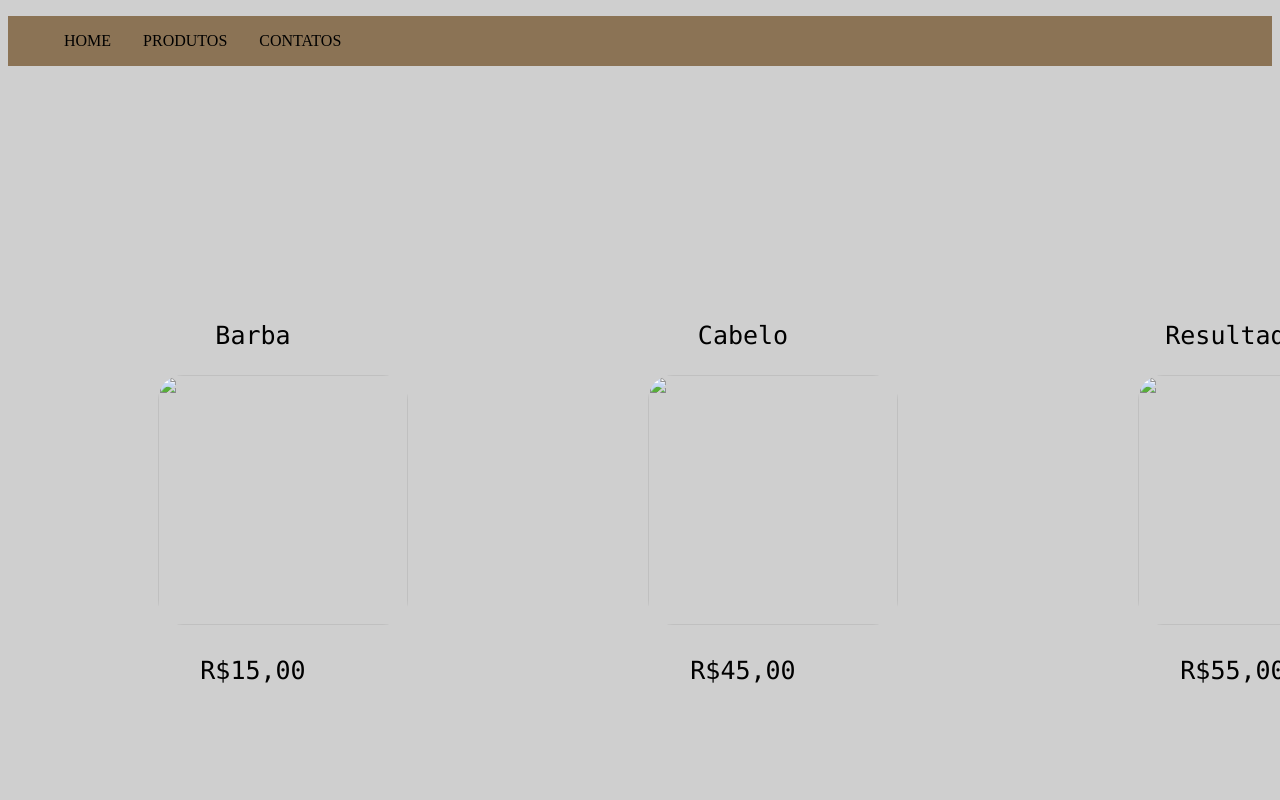
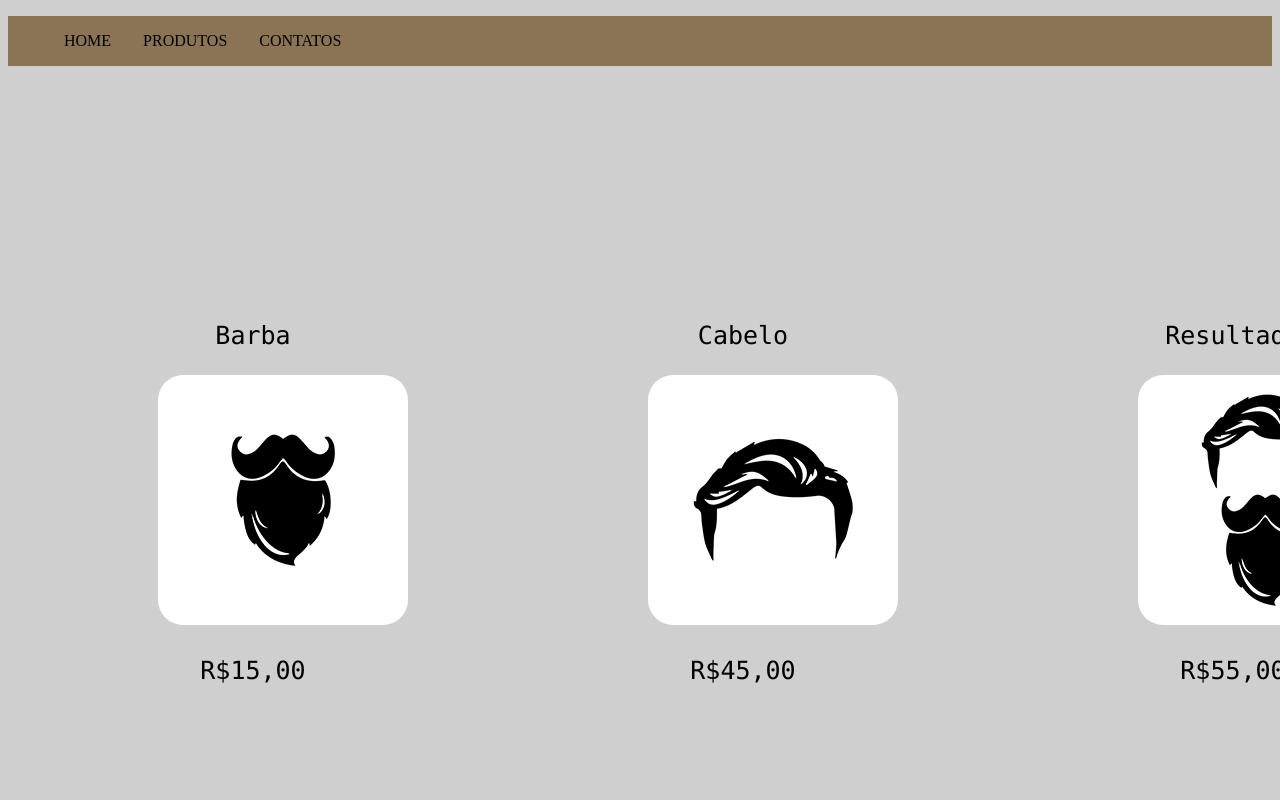
Before and after one commit to GabriellaZanotti/Barbearia, a plain HTML site: page produtos.html in a window 1280 px wide. Shown: the top 800 px of the page. Drawn offline with Linux system fonts and the light colour scheme.

Commit message:
Update produtos.html

```diff
--- a/produtos.html
+++ b/produtos.html
@@ -79,17 +79,17 @@ div{
     <div class="produtos">
         <div>
             <p>Barba</p>
-            <img src="../Barbearia/produto1-barba.jpg">
+            <img src="./img/produto1-barba.jpg">
             <p>R$15,00</p>
         </div>
         <div>
             <p>Cabelo</p>
-            <img src="../Barbearia/produto2-cabelo.jpg">
+            <img src="./img/produto2-cabelo.jpg">
             <p>R$45,00</p>
         </div>
         <div>
             <p>Resultado</p>
-            <img src="../Barbearia/produto3-cabelo+barba.jpg">
+            <img src="./img/produto3-cabelo+barba.jpg">
             <p>R$55,00</p>
 
         </div>
```
